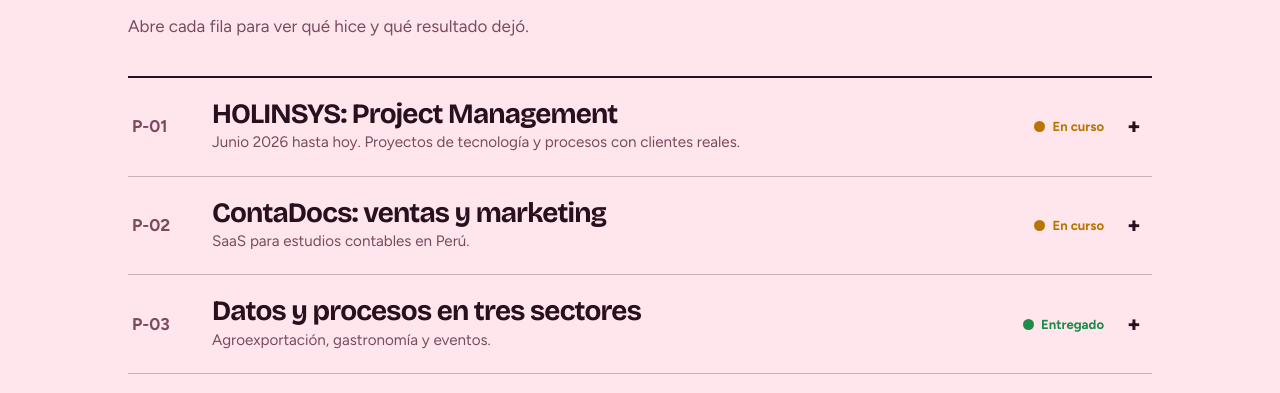
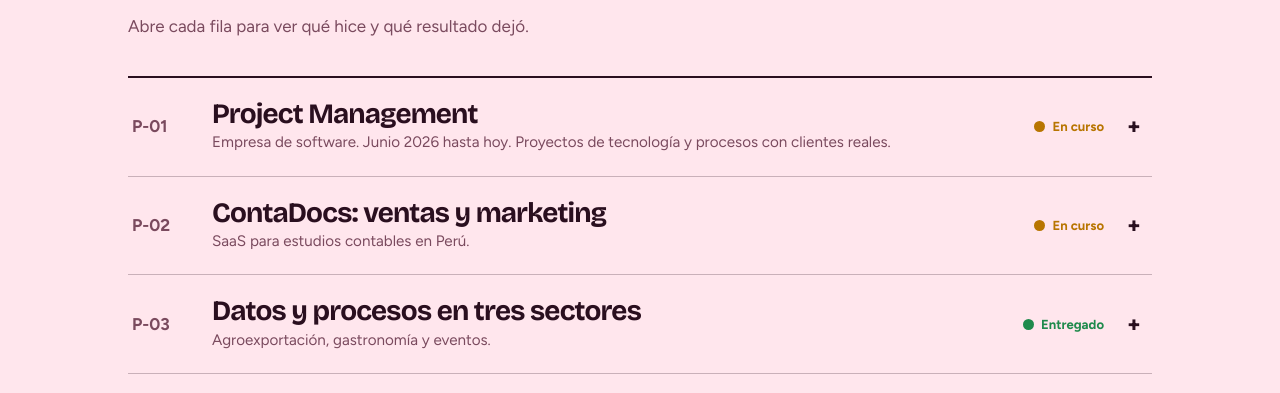
Before and after one commit to jema4/jema4.github.io, a plain HTML site: page index.html in a window 1280 px wide. Shown: the part 828-1221 px from the top of the page. Drawn offline with nearby package versions, Linux system fonts and the light colour scheme.

Commit message:
Add files via upload

```diff
--- a/index.html
+++ b/index.html
@@ -224,8 +224,9 @@ footer{padding:0 0 48px;color:var(--mut);font-size:.9rem}
 <h2>Experiencia y proyectos, con dueño, fecha y estado</h2>
 <p class="intro">Abre cada fila para ver qué hice y qué resultado dejó.</p>
 <div class="rows">
-<details><summary><span class="pid">P-01</span><div><h3>HOLINSYS: Project Management</h3><small>Junio 2026 hasta hoy. Proyectos de tecnología y procesos con clientes reales.</small></div><span class="chip s1">En curso</span><span class="pm" aria-hidden="true">+</span></summary>
+<details><summary><span class="pid">P-01</span><div><h3>Project Management</h3><small>Empresa de software. Junio 2026 hasta hoy. Proyectos de tecnología y procesos con clientes reales.</small></div><span class="chip s1">En curso</span><span class="pm" aria-hidden="true">+</span></summary>
 <div class="body tw"><ul>
+<li><b>Empresa:</b> HOLINSYS.</li>
 <li>Llevo el seguimiento y las actas de varios proyectos, coordinando equipo, Project Management y clientes para que cada entregable y cada solicitud de mejora sea trazable.</li>
 <li>Bot que reemplaza funciones operativas: seguí el avance, identifiqué el proceso actual del cliente y participé en el diseño del proceso nuevo con el bot.</li>
 <li>Integración de un ERP en una gran empresa de marketing: levantamiento de requerimientos, documentación y actas entre cliente y equipo.</li>
```
